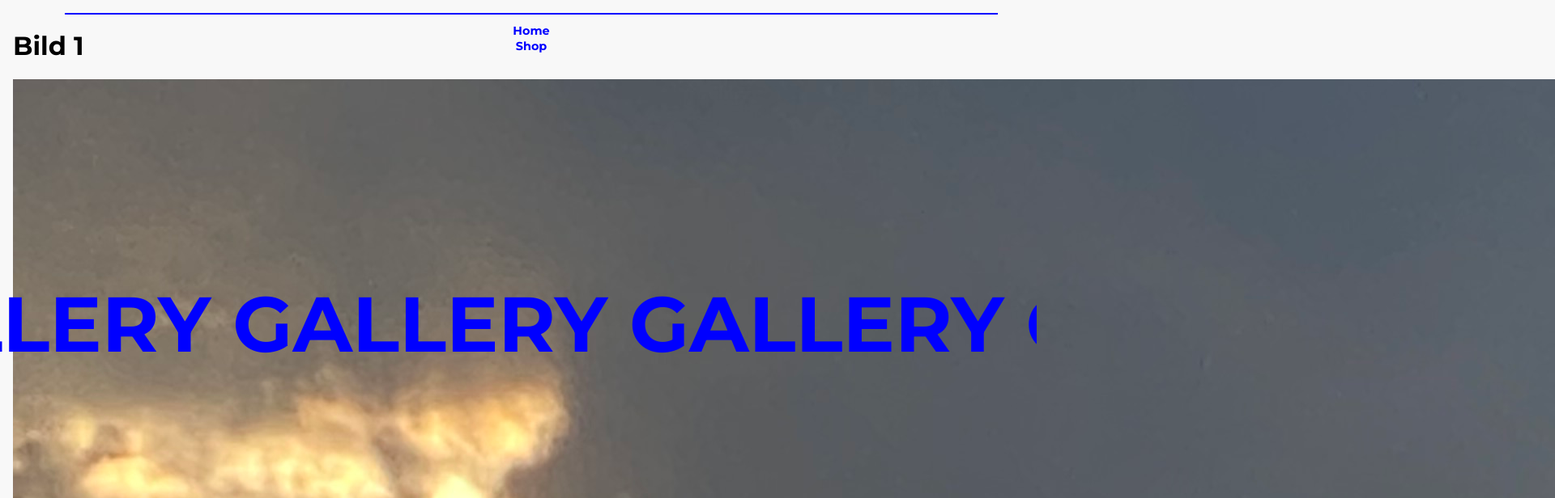
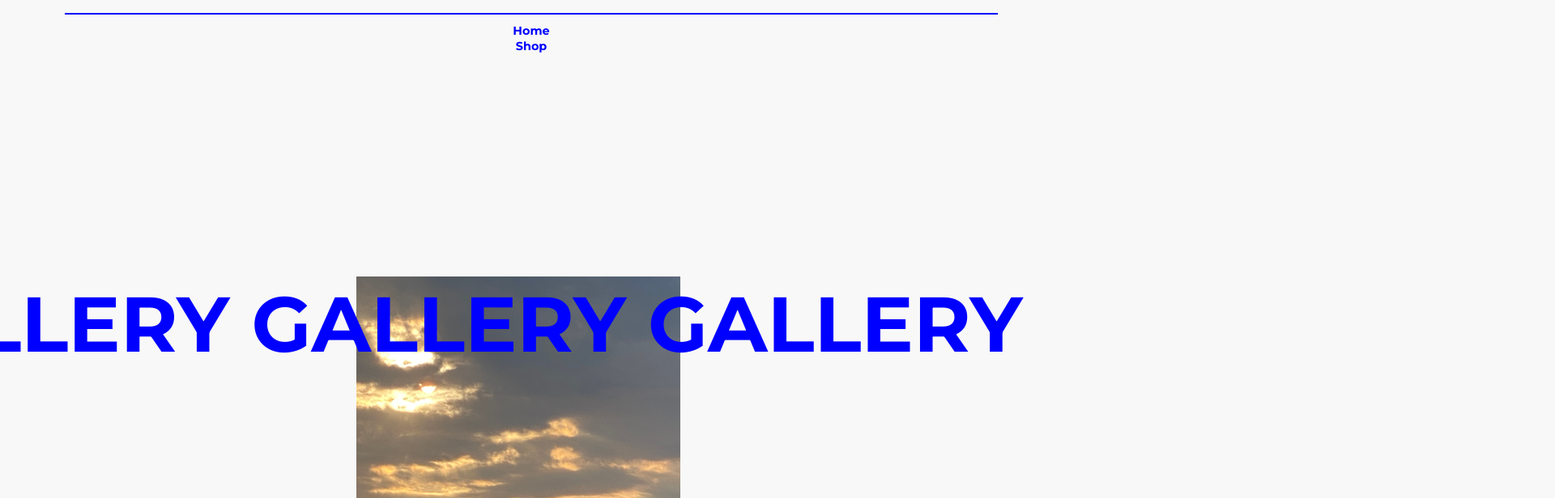
Before and after one commit to Simonlindbladd/React-app, a React (Vite) app in the folder fotogalleri-app/: page /photo/1 in a window 1280 px wide. Shown: the top 616 px of the page at 81% size, 1920 px wide, since content can reach past the window. Built offline with nearby package versions, Linux system fonts and the light colour scheme.

Commit message:
fixed the info about images

```diff
--- a/fotogalleri-app/src/Home.tsx
+++ b/fotogalleri-app/src/Home.tsx
@@ -27,12 +27,12 @@ const Home = () => {
   return (
     <div>
       <section className="intro">
-        <h1>Welcome to the Photo Gallery</h1>
-        <p>Discover a curated collection of beautiful images.</p>
+        <h1>Gallery</h1>
+        <p>Discover photos</p>
       </section>
 
       <section className="gallery-section">
-        <h2>Gallery</h2>
+
         <div className="gallery">
           {photos.map((photo) => (
             <PhotoCard key={photo.id} photo={photo} />
--- a/fotogalleri-app/src/PhotoDetail.tsx
+++ b/fotogalleri-app/src/PhotoDetail.tsx
@@ -1,3 +1,4 @@
+// src/PhotoDetail.tsx
 import { useParams } from 'react-router-dom';
 import { useState, useEffect } from 'react';
 import { photos, Photo } from './Home';
@@ -12,13 +13,24 @@ const PhotoDetail = () => {
     setPhoto(foundPhoto || null);
   }, [id]);
 
-  if (!photo) return <p>Loading...</p>;
+  if (!photo) return <p>Laddar bild...</p>;
 
   return (
-    <div>
-      <h1>{photo.title}</h1>
-      <img src={photo.url} alt={photo.title} />
-      <p>{photo.description}</p>
+    <div style={{ padding: '1rem', textAlign: 'center' }}>
+      <img
+        src={photo.url}
+        alt={photo.title}
+        style={{
+          maxWidth: '400px',
+          width: '100%',
+          height: 'auto',
+          margin: '310px auto 0',
+          display: 'block',
+        }}
+      />
+      <p style={{ marginTop: '20px', fontSize: '1.2rem', color: '#333' }}>
+        {photo.description}
+      </p>
     </div>
   );
 };
```
